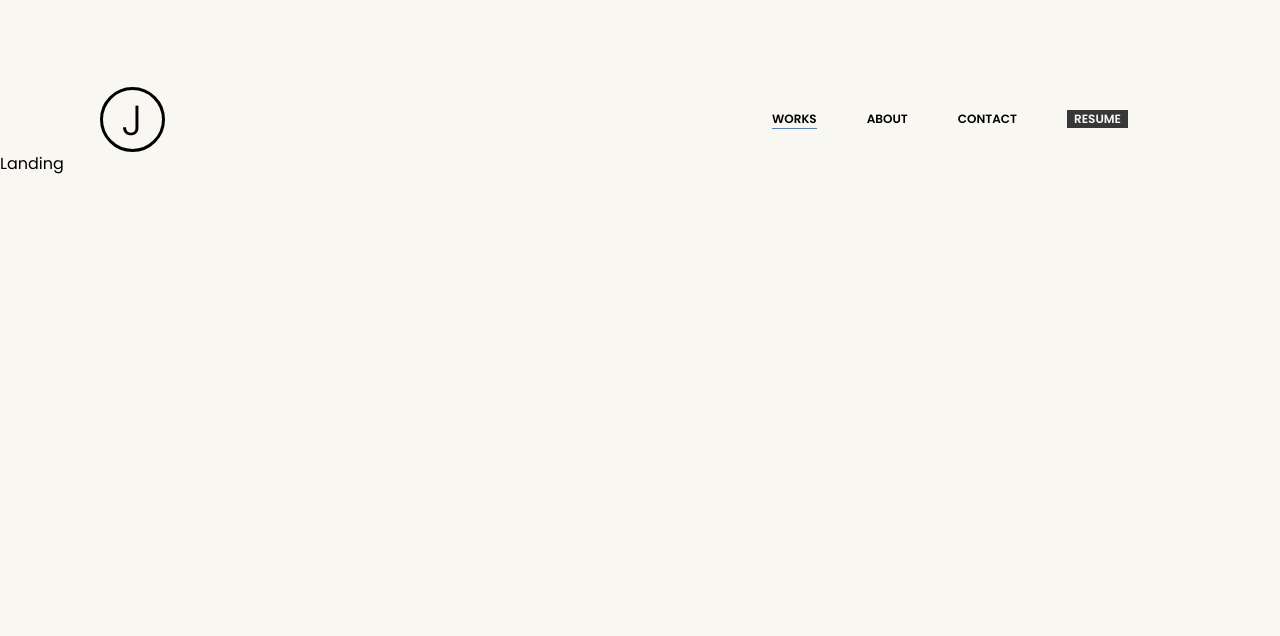
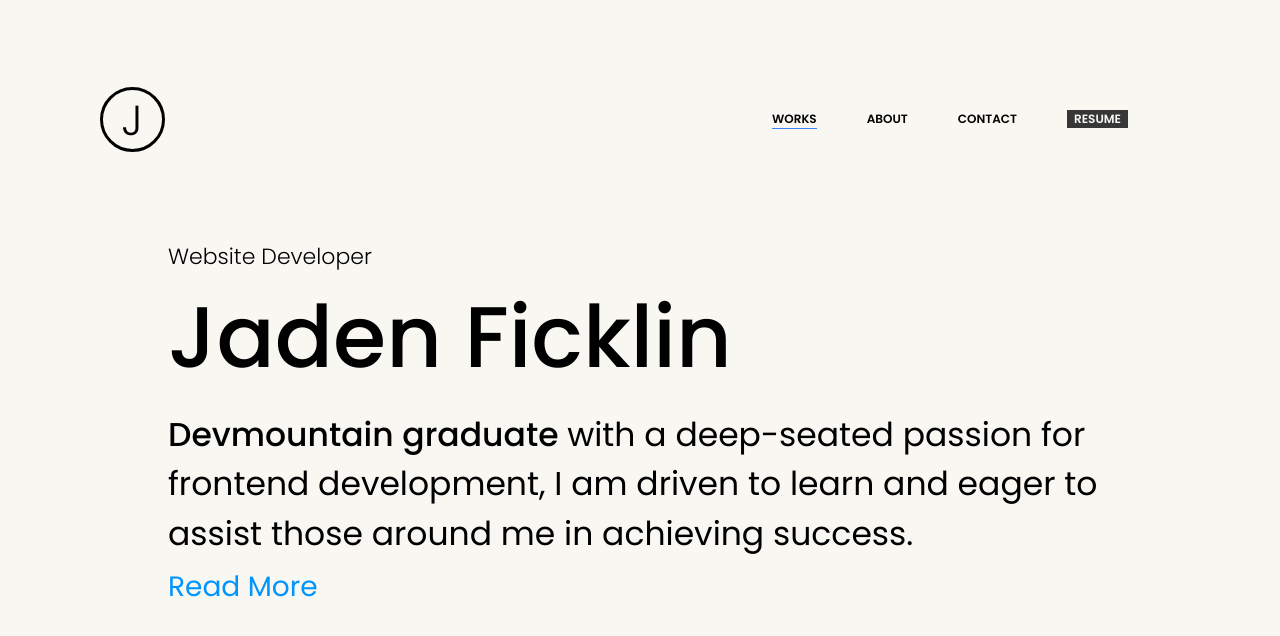
Before and after one commit to JadenFicklin/JadenFicklin, a React (Create React App) app: page / in a window 1280 px wide. Shown: the top 636 px of the page. Built offline with nearby package versions, Linux system fonts and the light colour scheme.

Commit message:
added a custom component, refactored code in the landing page

```diff
--- a/src/App.css
+++ b/src/App.css
@@ -13,3 +13,18 @@ body {
     min-height: 100vh;
     background-color: #f9f7f2;
 }
+
+::selection {
+    background-color: #14b5ff;
+    color: #fff;
+}
+
+::-moz-selection {
+    background-color: #14b5ff;
+    color: #fff;
+}
+
+::-webkit-selection {
+    background-color: #14b5ff;
+    color: #fff;
+}
--- a/src/components/Nav.js
+++ b/src/components/Nav.js
@@ -34,7 +34,7 @@ function Nav() {
         <>
             <div
                 className={c(
-                    'h-[3px] bg-[#333333] duration-700 ease-in relative',
+                    'h-[3px] bg-[#333333] duration-700 ease-in relative z-20',
                     initialLoad
                         ? 'w-full duration-700'
                         : 'w-0 duration-1000 left-0',
@@ -45,7 +45,7 @@ function Nav() {
             <nav className="w-full mt-[83px] h-[66px] flex justify-between items-center">
                 <div>
                     <Link to="/">
-                        <div className="text-[42px] font-light grid place-items-center border-[3px] border-black rounded-full w-[65px] h-[65px] ml-[59px] md:ml-[100px]">
+                        <div className="text-[42px] font-light grid place-items-center border-[3px] border-black rounded-full w-[65px] h-[65px] ml-[50%] md:ml-[100px]">
                             <p className="-ml-[1px] -mt-[1px]">J</p>
                         </div>
                     </Link>
@@ -90,7 +90,7 @@ function Nav() {
                     </div>
                 </div>
                 {/* hamburger menu */}
-                <div className="z-10 md:hidden">
+                <div className="md:hidden z-50">
                     <div
                         className={c(
                             'w-[23px] mr-[59px] grid grid-rows-3 items-between h-[19px] cursor-pointer mt-1',
@@ -122,7 +122,7 @@ function Nav() {
                     className={c(
                         'fixed top-0 left-0 w-full h-screen bg-opacity-80 duration-500 ease-in-out ',
                         menuClicked
-                            ? 'bg-[#F9F7F2] opacity-100'
+                            ? 'bg-[#F9F7F2] opacity-100 z-40'
                             : 'opacity-0 -z-10'
                     )}
                     onClick={() => setMenuClicked(false)}>
--- /dev/null
+++ b/src/customComponents/HoverImage.js
@@ -0,0 +1,39 @@
+import React, { useState, useRef } from 'react';
+
+function HoverImage({ children, image, width, height, offsetX, offsetY }) {
+    const [cursorPosition, setCursorPosition] = useState({ x: 0, y: 0 });
+    const [isHovered, setIsHovered] = useState(false);
+    const hoverContainer = useRef(null);
+
+    const handleMouseMove = (e) => {
+        const rect = hoverContainer.current.getBoundingClientRect();
+        setCursorPosition({
+            x: e.clientX - rect.left,
+            y: e.clientY - rect.top
+        });
+    };
+
+    return (
+        <div
+            ref={hoverContainer}
+            className="relative inline"
+            onMouseEnter={() => setIsHovered(true)}
+            onMouseMove={handleMouseMove}
+            onMouseLeave={() => setIsHovered(false)}>
+            {children}
+            {isHovered && (
+                <div
+                    className="absolute z-50 bg-center bg-no-repeat bg-cover pointer-events-none"
+                    style={{
+                        backgroundImage: `url(${image})`,
+                        width,
+                        height,
+                        left: cursorPosition.x + offsetX,
+                        top: cursorPosition.y + offsetY
+                    }}></div>
+            )}
+        </div>
+    );
+}
+
+export default HoverImage;
--- a/src/pages/Landing/index.js
+++ b/src/pages/Landing/index.js
@@ -1,11 +1,67 @@
 import React from 'react';
+import { Link } from 'react-router-dom';
 import Nav from '../../components/Nav';
+import HoverImage from '../../customComponents/HoverImage';
+
+import devmountain from './images/devmountain.JPG';
+import devmountainCertificate from './images/devmountainCertificate.JPG';
 
 function Landing() {
     return (
         <>
-            <Nav />
-            Landing
+            <div className="relative w-full h-screen">
+                <Nav />
+                <div className="w-full absolute bottom-0 h-[60%]  flex flex-wrap content-start px-8 md:px-32 max-w-[1200px] mx-auto lg:left-1/2 lg:-ml-[600px] lg:content-end lg:mb-48 ">
+                    <p className="w-full h-min text-[14px] xs:text-[17px] lg:text-[22px] font-light">
+                        Website Developer
+                    </p>
+                    <p className="w-full h-min text-[46px] xs:text-[50px] mb-3 lg:text-[86px] font-medium">
+                        Jaden{' '}
+                        <span className="relative -top-4 xs:top-0">
+                            {' '}
+                            Ficklin
+                        </span>
+                    </p>
+                    <p className="w-full h-min text-[16px] xs:text-[20px] relative -top-3 xs:-top-1 lg:text-[33px] ">
+                        <span className="font-medium cursor-pointer">
+                            <HoverImage
+                                image={devmountain}
+                                width="270px"
+                                height="138px"
+                                offsetX={-135}
+                                offsetY={-170}>
+                                <a
+                                    href="https://devmountain.com/"
+                                    target="_blank"
+                                    rel="noreferrer">
+                                    Devmountain
+                                </a>
+                            </HoverImage>{' '}
+                            <HoverImage
+                                image={devmountainCertificate}
+                                width="270px"
+                                height="200px"
+                                offsetX={-135}
+                                offsetY={-230}>
+                                <a
+                                    href="https://www.linkedin.com/feed/update/urn:li:activity:6918308644237312000/"
+                                    target="_blank"
+                                    rel="noreferrer">
+                                    graduate
+                                </a>
+                            </HoverImage>{' '}
+                        </span>
+                        with a deep-seated passion for frontend development, I
+                        am driven to learn and eager to assist those around me
+                        in achieving success.
+                    </p>
+                    <Link
+                        to="/about"
+                        className="w-full h-min text-[16px] xs:text-[18px] text-[#0094FF] mt-1 lg:text-[28px] ">
+                        Read More
+                    </Link>
+                </div>
+            </div>
         </>
     );
 }
--- a/tailwind.config.js
+++ b/tailwind.config.js
@@ -3,7 +3,7 @@ module.exports = {
     content: ['./src/**/*.{js,jsx,ts,tsx}'],
     theme: {
         screens: {
-            xs: '290px',
+            xs: '289px',
             sm: '640px',
             md: '768px',
             lg: '1024px',
```
Also changed, not shown: src/pages/Landing/images/devmountain.JPG (added), src/pages/Landing/images/devmountainCertificate.JPG (added).
